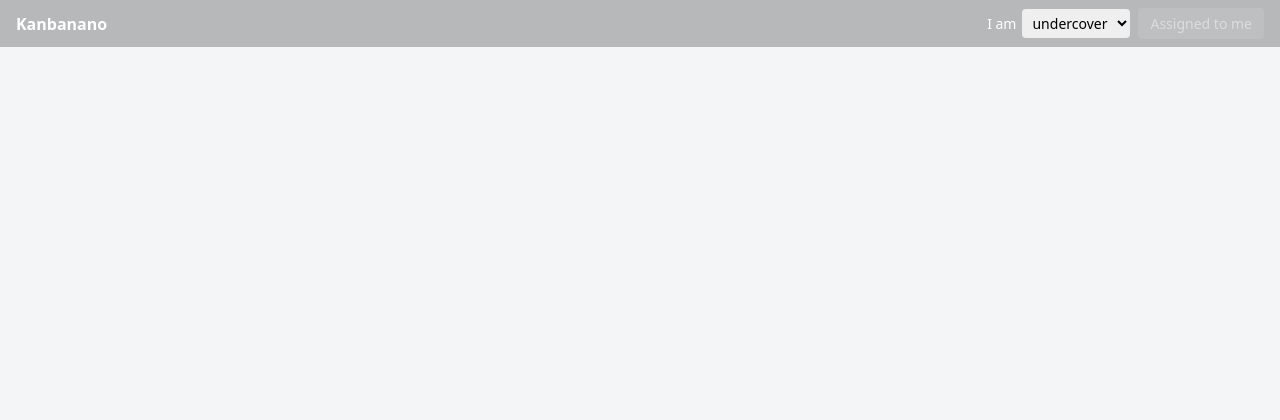
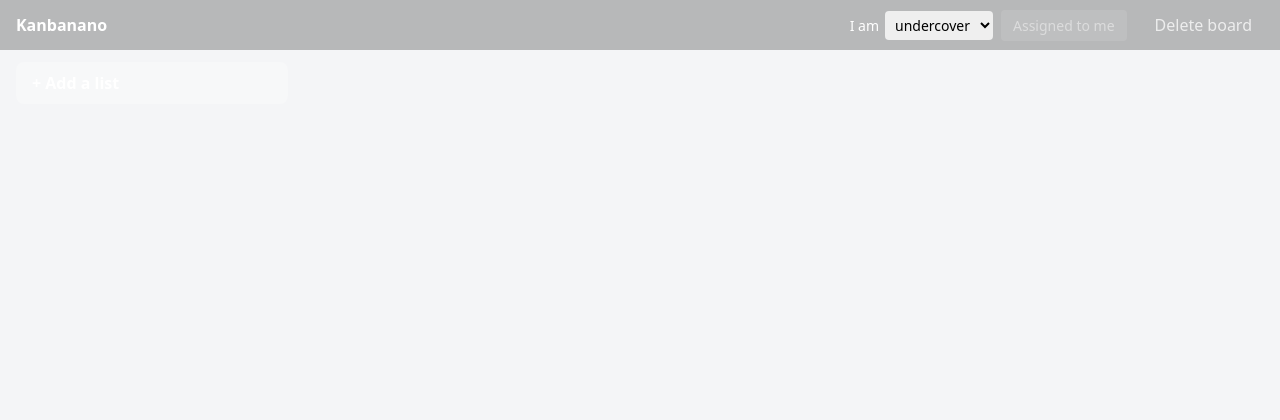
Before and after one commit to jgllanos/kanbanano, a FastAPI app: template app/templates/board.html in a window 1280 px wide. Shown: the top 420 px of the page. Run offline with FastAPI, Linux system fonts and the light colour scheme; the template is opened without the code that fills it, so the values that code supplies are empty.

Commit message:
Add board and list CRUD

```diff
--- a/app/main.py
+++ b/app/main.py
@@ -68,12 +68,15 @@ templates.env.filters["initials"] = initials
 templates.env.globals["LABEL_COLORS"] = db.LABEL_COLORS
 
 
-def clean_title(title: str) -> str:
-    """Titles are one line: collapse pasted newlines and runs of spaces. 400 if blank."""
-    title = " ".join(title.split())
-    if not title:
-        raise HTTPException(status_code=400, detail="Card title can't be empty")
-    return title
+def clean_text(value: str, what: str) -> str:
+    """Titles and names are one line: collapse pasted newlines and runs of spaces.
+
+    400 if nothing is left; `what` names the field in the message the user sees.
+    """
+    value = " ".join(value.split())
+    if not value:
+        raise HTTPException(status_code=400, detail=f"{what} can't be empty")
+    return value
 
 
 def attach_labels(conn: sqlite3.Connection, cards: list[dict]) -> list[dict]:
@@ -92,6 +95,22 @@ def attach_labels(conn: sqlite3.Connection, cards: list[dict]) -> list[dict]:
     ):
         by_id[row["card_id"]]["people" if row["kind"] == "person" else "labels"].append(row)
     return cards
+
+
+def load_board(conn: sqlite3.Connection, board_id: int) -> sqlite3.Row:
+    """One board. 404 if it's been deleted, which also covers a made-up URL."""
+    board = conn.execute("SELECT * FROM boards WHERE id = ?", (board_id,)).fetchone()
+    if board is None:
+        raise HTTPException(status_code=404, detail="This board was deleted")
+    return board
+
+
+def load_list(conn: sqlite3.Connection, list_id: int) -> sqlite3.Row:
+    """One list. 404 if it's been deleted."""
+    lst = conn.execute("SELECT * FROM lists WHERE id = ?", (list_id,)).fetchone()
+    if lst is None:
+        raise HTTPException(status_code=404, detail="This list was deleted")
+    return lst
 
 
 def load_lists(conn: sqlite3.Connection, board_id: int) -> list[dict]:
@@ -156,13 +175,6 @@ def board_labels(conn: sqlite3.Connection, board_id: int) -> dict[str, list]:
     return options
 
 
-def clean_label_name(name: str) -> str:
-    name = " ".join(name.split())
-    if not name:
-        raise HTTPException(status_code=400, detail="Name can't be empty")
-    return name
-
-
 def check_color(color: str) -> None:
     # Colors are rendered into style attributes, so this is also what keeps
     # arbitrary CSS out of the page.
@@ -187,22 +199,74 @@ def board_index(request: Request, conn: sqlite3.Connection = Depends(db.get_db))
     return templates.TemplateResponse(request, "index.html", {"boards": boards})
 
 
+@app.post("/boards")
+def create_board(
+    title: Annotated[str, Form()], conn: sqlite3.Connection = Depends(db.get_db)
+):
+    """Create an empty board and send the browser straight to it.
+
+    HX-Redirect rather than a 303 so a bad title comes back as a flash on the
+    index page like every other error, instead of a raw error page.
+    """
+    title = clean_text(title, "Board title")
+    with conn:
+        board_id = conn.execute("INSERT INTO boards (title) VALUES (?)", (title,)).lastrowid
+    return Response(status_code=204, headers={"HX-Redirect": f"/boards/{board_id}"})
+
+
 @app.get("/boards/{board_id}", response_class=HTMLResponse)
 def board_view(
     board_id: int, request: Request, conn: sqlite3.Connection = Depends(db.get_db)
 ):
-    board = conn.execute("SELECT * FROM boards WHERE id = ?", (board_id,)).fetchone()
-    if board is None:
-        raise HTTPException(status_code=404, detail="Board not found")
     return templates.TemplateResponse(
         request,
         "board.html",
         {
-            "board": board,
+            "board": load_board(conn, board_id),
             "lists": load_lists(conn, board_id),
             "people": board_labels(conn, board_id)["person"],
         },
     )
+
+
+@app.patch("/boards/{board_id}", response_class=HTMLResponse)
+def update_board(
+    board_id: int,
+    request: Request,
+    title: Annotated[str, Form()],
+    conn: sqlite3.Connection = Depends(db.get_db),
+):
+    """Rename a board. Returns the header, which replaces itself.
+
+    The field's value attribute has to come back from the server for the same
+    reason as a list's — see _list_header.html.
+    """
+    title = clean_text(title, "Board title")
+    with conn:
+        load_board(conn, board_id)
+        conn.execute("UPDATE boards SET title = ? WHERE id = ?", (title, board_id))
+        db.bump_version(conn, board_id)
+    return templates.TemplateResponse(
+        request,
+        "_board_header.html",
+        {
+            "board": load_board(conn, board_id),
+            "people": board_labels(conn, board_id)["person"],
+        },
+    )
+
+
+@app.delete("/boards/{board_id}")
+def delete_board(board_id: int, conn: sqlite3.Connection = Depends(db.get_db)):
+    """Delete a board and everything on it, then go back to the index.
+
+    No version bump: the row is gone, so other clients' polls get the 286 that
+    tells them the board is no longer there.
+    """
+    with conn:
+        load_board(conn, board_id)
+        conn.execute("DELETE FROM boards WHERE id = ?", (board_id,))
+    return Response(status_code=204, headers={"HX-Redirect": "/"})
 
 
 @app.get("/boards/{board_id}/poll", response_class=HTMLResponse)
@@ -215,7 +279,7 @@ def poll_board(
     the content newer than its label, never older: at worst the next poll
     fetches again, rather than missing a change.
     """
-    board = conn.execute("SELECT id, version FROM boards WHERE id = ?", (board_id,)).fetchone()
+    board = conn.execute("SELECT * FROM boards WHERE id = ?", (board_id,)).fetchone()
     if board is None:
         # 286 tells htmx to stop polling; the message replaces the lists.
         return HTMLResponse(
@@ -235,6 +299,58 @@ def poll_board(
     )
 
 
+@app.post("/lists", response_class=HTMLResponse)
+def create_list(
+    request: Request,
+    board_id: Annotated[int, Form()],
+    title: Annotated[str, Form()],
+    conn: sqlite3.Connection = Depends(db.get_db),
+):
+    """Append a list to the right-hand end of a board. Returns just the new list."""
+    title = clean_text(title, "List title")
+    with conn:
+        load_board(conn, board_id)
+        list_id = conn.execute(
+            """
+            INSERT INTO lists (board_id, title, position)
+            VALUES (?, ?, (SELECT COALESCE(MAX(position) + 1, 0) FROM lists WHERE board_id = ?))
+            """,
+            (board_id, title, board_id),
+        ).lastrowid
+        db.bump_version(conn, board_id)
+
+    lst = dict(load_list(conn, list_id), cards=[])
+    return templates.TemplateResponse(request, "_list.html", {"list": lst})
+
+
+@app.patch("/lists/{list_id}", response_class=HTMLResponse)
+def update_list(
+    list_id: int,
+    request: Request,
+    title: Annotated[str, Form()],
+    conn: sqlite3.Connection = Depends(db.get_db),
+):
+    """Rename a list. Returns the list's header, which replaces itself."""
+    title = clean_text(title, "List title")
+    with conn:
+        lst = load_list(conn, list_id)
+        conn.execute("UPDATE lists SET title = ? WHERE id = ?", (title, list_id))
+        db.bump_version(conn, lst["board_id"])
+    return templates.TemplateResponse(
+        request, "_list_header.html", {"list": load_list(conn, list_id)}
+    )
+
+
+@app.delete("/lists/{list_id}", response_class=HTMLResponse)
+def delete_list(list_id: int, conn: sqlite3.Connection = Depends(db.get_db)):
+    """Delete a list and its cards. Empty 200 for the same reason as delete_card."""
+    with conn:
+        lst = load_list(conn, list_id)
+        conn.execute("DELETE FROM lists WHERE id = ?", (list_id,))
+        db.bump_version(conn, lst["board_id"])
+    return HTMLResponse("")
+
+
 @app.post("/cards", response_class=HTMLResponse)
 def create_card(
     request: Request,
@@ -243,11 +359,9 @@ def create_card(
     conn: sqlite3.Connection = Depends(db.get_db),
 ):
     """Append a card to the bottom of a list. Returns just the new card's HTML."""
-    title = clean_title(title)
+    title = clean_text(title, "Card title")
     with conn:
-        lst = conn.execute("SELECT board_id FROM lists WHERE id = ?", (list_id,)).fetchone()
-        if lst is None:
-            raise HTTPException(status_code=404, detail="This list was deleted")
+        lst = load_list(conn, list_id)
         card_id = conn.execute(
             """
             INSERT INTO cards (list_id, title, position)
@@ -349,8 +463,7 @@ def reorder_lists(
 ):
     """Save list order after a drag. Takes the board's full list order."""
     with conn:
-        if conn.execute("SELECT 1 FROM boards WHERE id = ?", (board_id,)).fetchone() is None:
-            raise HTTPException(status_code=404, detail="This board was deleted")
+        load_board(conn, board_id)
         on_board = {
             row["id"]
             for row in conn.execute(
@@ -389,7 +502,7 @@ def update_card(
     saved since, reject with 409 rather than silently overwrite that edit.
     Returns the new card face and updated_at, both swapped out-of-band.
     """
-    title = clean_title(title)
+    title = clean_text(title, "Card title")
     description = "\n".join(description.splitlines()).strip()  # browsers send \r\n
     with conn:
         card = load_card(conn, card_id)
@@ -508,7 +621,7 @@ def create_label(
     Takes a card rather than a board because labels are created from the card
     modal. Labels pick a palette color; people get the next one automatically.
     """
-    name = clean_label_name(name)
+    name = clean_text(name, "Name")
     if kind == "label":
         check_color(color)
 
@@ -553,7 +666,7 @@ def update_label(
     Like POST /labels this is done from a card's modal, so it takes the card:
     the response is that modal's section, plus every card face showing the label.
     """
-    name = clean_label_name(name)
+    name = clean_text(name, "Name")
     check_color(color)
     with conn:
         card = load_card(conn, card_id)
--- a/app/static/app.css
+++ b/app/static/app.css
@@ -30,7 +30,28 @@ body {
 }
 .board-page .topbar { background: rgb(0 0 0 / 0.25); }
 .brand { font-weight: 700; color: inherit; text-decoration: none; }
-.board-title { margin: 0; font-size: 1.1rem; }
+
+/* The board title is an input styled to read as the heading it stands in for. */
+.board-rename { display: flex; min-width: 0; }
+.board-title {
+  width: 14rem;
+  min-width: 6rem;
+  max-width: 100%;
+  field-sizing: content; /* fits the title where supported */
+  padding: 0.25rem 0.375rem;
+  border: none;
+  border-radius: 4px;
+  background: transparent;
+  color: inherit;
+  font: inherit;
+  font-size: 1.1rem;
+  font-weight: 600;
+}
+.board-title:hover { background: rgb(255 255 255 / 0.15); }
+.board-title:focus { background: #fff; color: var(--text); outline: none; }
+
+.delete-board { color: rgb(255 255 255 / 0.75); }
+.delete-board:hover { background: #ae2e24; color: #fff; }
 
 /* "I am" picker and "Assigned to me" filter */
 .identity {
--- a/app/static/app.js
+++ b/app/static/app.js
@@ -1,37 +1,46 @@
 // Client code for Kanbanano. Plain script, no build step. Loaded before Alpine.
 
-// ---- Card composer --------------------------------------------------------
-// One per list, at most one open at a time. The form posts with htmx and the
-// server returns just the new card, appended to the list. The composer itself
-// is never replaced, so it keeps focus between cards.
+// ---- Composers ------------------------------------------------------------
+// Both the card composer and the "add a list" composer stay in the page between
+// submissions, so they keep focus and anything typed mid-request survives. This
+// wires up the part they share: the field empties as the request goes out, so
+// the user can start the next one immediately, and fills back in if it fails.
+// `onAdded` runs after a successful add.
+
+function composerForm(form, field, onAdded) {
+  let submitted = ""; // text of the in-flight request, put back if it fails
+
+  // htmx has already collected the form values when this fires, so clearing the
+  // field doesn't affect the request. Anything typed while it's in flight is the
+  // start of the next card or list.
+  form.addEventListener("htmx:configRequest", () => {
+    submitted = field.value;
+    field.value = "";
+  });
+
+  // Fires for success, HTTP errors, and network errors alike.
+  form.addEventListener("htmx:afterRequest", (event) => {
+    if (event.detail.successful) onAdded();
+    else field.value = [submitted, field.value].filter(Boolean).join(" ");
+    submitted = "";
+  });
+}
+
+// ---- List: card composer, and renaming ------------------------------------
+// One card composer per list, at most one open at a time. The server returns
+// just the new card, appended to the list. Renaming swaps the heading for a
+// field in place; see _list.html.
 
 document.addEventListener("alpine:init", () => {
   Alpine.data("boardList", () => ({
     composing: false,
-    submitted: "", // title of the in-flight request, put back if it fails
+    renaming: false,
 
     init() {
-      const form = this.$refs.form;
-      const title = this.$refs.title;
-
-      // htmx has already collected the form values when this fires, so clearing
-      // the textarea doesn't affect the request. Anything typed while the
-      // request is in flight is the start of the next card.
-      form.addEventListener("htmx:configRequest", () => {
-        this.submitted = title.value;
-        title.value = "";
-      });
-
-      // Fires for success, HTTP errors, and network errors alike.
-      form.addEventListener("htmx:afterRequest", (event) => {
-        if (event.detail.successful) {
-          const card = this.$refs.cards.lastElementChild;
-          card?.classList.add("just-added"); // exempt from the "Assigned to me" filter
-          card?.scrollIntoView({ block: "nearest" });
-        } else {
-          title.value = [this.submitted, title.value].filter(Boolean).join(" ");
-        }
-        this.submitted = "";
+      composerForm(this.$refs.form, this.$refs.title, () => {
+        const card = this.$refs.cards.lastElementChild;
+        card?.classList.add("just-added"); // exempt from the "Assigned to me" filter
+        card?.scrollIntoView({ block: "nearest" });
       });
     },
 
@@ -58,6 +67,30 @@ document.addEventListener("alpine:init", () => {
         event.preventDefault();
         if (this.$refs.title.value.trim()) this.$refs.form.requestSubmit();
       }
+    },
+  }));
+
+  // ---- "Add a list" composer ----------------------------------------------
+  // The last column of the board. New lists are swapped in just before it, so
+  // it stays at the right-hand end and the next title can be typed straight in.
+
+  Alpine.data("addList", () => ({
+    composing: false,
+
+    init() {
+      composerForm(this.$refs.form, this.$refs.title, () =>
+        this.$root.scrollIntoView({ block: "nearest", inline: "nearest" }),
+      );
+    },
+
+    open() {
+      this.composing = true;
+      this.$nextTick(() => this.$refs.title.focus());
+    },
+
+    // Hides the form but keeps any draft text for next time, as the card composer does.
+    close() {
+      this.composing = false;
     },
   }));
 
@@ -379,6 +412,10 @@ function initSortables() {
       ...dragOptions,
       draggable: ".list",
       handle: ".list-title",
+      // Keeps the "add a list" column at the end: it's the only child that
+      // isn't a list, and a list dropped past it would look out of place until
+      // the next refresh put it back.
+      onMove: ({ related }) => related.classList.contains("list"),
       onEnd: onListDrop,
     });
   }
@@ -404,7 +441,8 @@ document.addEventListener("htmx:afterSwap", initSortables);
 //
 // A refresh must not wreck what the user is in the middle of. It's held back,
 // and the board marked stale, only when it would replace something in use: a
-// form field it re-renders has focus (a composer, the "I am" picker), a drag
+// form field it re-renders has focus (a composer, a title field, the "I am"
+// picker), a drag
 // is under way, or one of our own saves is in flight. It then catches up as
 // soon as none of those hold. An open modal doesn't hold it back: the modal is
 // outside the refreshed area, so the board behind it stays live. A refresh
@@ -424,8 +462,8 @@ function pollAllowed() {
   return !stale && !document.hidden;
 }
 
-// Everything a refresh replaces: the lists, and the "I am" picker out-of-band.
-const REFRESHED_AREA = "#lists-container, #identity";
+// Everything a refresh replaces: the lists, and the header out-of-band.
+const REFRESHED_AREA = "#lists-container, #board-header";
 
 function refreshBlocked() {
   const active = document.activeElement;
@@ -515,6 +553,7 @@ function snapshotBoard() {
     draft: list.querySelector(".composer textarea").value,
   }));
   const justAdded = [...container.querySelectorAll(".card.just-added")].map((card) => card.id);
+  const newListDraft = container.querySelector("#add-list input[name=title]").value;
 
   return () => {
     document.getElementById("lists-container").scrollLeft = scrollLeft;
@@ -524,6 +563,7 @@ function snapshotBoard() {
       list.querySelector(".cards").scrollTop = scrollTop;
       list.querySelector(".composer textarea").value = draft;
     }
+    document.querySelector("#add-list input[name=title]").value = newListDraft;
     for (const id of justAdded) document.getElementById(id)?.classList.add("just-added");
   };
 }
--- /dev/null
+++ b/app/templates/_board_header.html
@@ -0,0 +1,29 @@
+{# The board's top bar. Refreshed out-of-band by a poll so a rename by someone else
+   shows up; everything with local state inside it (the title field, the "I am"
+   picker) is either server-truth or backed by localStorage, so nothing is lost.
+   app.js holds a refresh back while anything in here has focus. #}
+<header id="board-header" class="topbar" {% if oob %}hx-swap-oob="true"{% endif %}>
+  <a href="/" class="brand">Kanbanano</a>
+
+  {# Saves on `change`, so an unedited visit to the field sends nothing. The
+     response is this whole header again; see _list_header.html for why. #}
+  <form class="board-rename" hx-patch="/boards/{{ board.id }}" hx-trigger="change"
+        hx-target="#board-header" hx-swap="outerHTML">
+    <input class="board-title" name="title" value="{{ board.title }}" required maxlength="100"
+           aria-label="Board title" autocomplete="off"
+           @keydown.enter.prevent="$el.blur()"
+           @keydown.escape.prevent="$el.value = $el.defaultValue; $el.blur()">
+  </form>
+
+  {# oob=False: the picker rides along inside the header's own swap, and a nested
+     hx-swap-oob would make htmx swap it a second time. #}
+  {% with board_id=board.id, oob=False %}{% include "_identity.html" %}{% endwith %}
+
+  {# The confirm text deliberately doesn't name the board: this element isn't
+     re-rendered after a rename, so a name here could go stale. #}
+  <button type="button" class="delete-board"
+          hx-delete="/boards/{{ board.id }}"
+          hx-confirm="Delete this board? Every list and card on it goes too, and this can't be undone.">
+    Delete board
+  </button>
+</header>
--- a/app/templates/_board_refresh.html
+++ b/app/templates/_board_refresh.html
@@ -1,4 +1,4 @@
-{# Poll response when the board has changed: the lists container, plus the header's
-   "I am" picker out-of-band in case people were added, renamed or deleted. #}
+{# Poll response when the board has changed: the lists container, plus the header
+   out-of-band, which carries the board title and the "I am" picker. #}
 {% include "_lists.html" %}
-{% with board_id=board.id, oob=True %}{% include "_identity.html" %}{% endwith %}
+{% with oob=True %}{% include "_board_header.html" %}{% endwith %}
--- a/app/templates/_list.html
+++ b/app/templates/_list.html
@@ -1,6 +1,6 @@
 <section class="list" id="list-{{ list.id }}" data-list-id="{{ list.id }}" tabindex="0"
          x-data="boardList" @click.outside="close({ refocus: false })">
-  <h2 class="list-title">{{ list.title }}</h2>
+  {% include "_list_header.html" %}
   <ol class="cards" id="cards-{{ list.id }}" data-list-id="{{ list.id }}" x-ref="cards">
     {% for card in list.cards %}
       {% include "_card.html" %}
--- a/app/templates/_lists.html
+++ b/app/templates/_lists.html
@@ -2,4 +2,24 @@
   {% for list in lists %}
     {% include "_list.html" %}
   {% endfor %}
+
+  {# Inside the container so it scrolls with the lists. It isn't a .list, so it's
+     never draggable, and app.js keeps lists from being dropped past it. New lists
+     are inserted just before it. #}
+  <div id="add-list" class="add-list" x-data="addList">
+    <button type="button" class="add-list-open" x-show="!composing" @click="open()">
+      + Add a list
+    </button>
+    <form x-show="composing" x-cloak x-ref="form"
+          hx-post="/lists" hx-target="#add-list" hx-swap="beforebegin">
+      <input type="hidden" name="board_id" value="{{ board.id }}">
+      <input type="text" name="title" x-ref="title" required maxlength="100"
+             placeholder="List title" aria-label="New list title" autocomplete="off"
+             @keydown.escape.prevent="close()">
+      <div class="composer-actions">
+        <button type="submit" class="primary">Add list</button>
+        <button type="button" @click="close()">Cancel</button>
+      </div>
+    </form>
+  </div>
 </div>
--- a/app/templates/board.html
+++ b/app/templates/board.html
@@ -4,14 +4,10 @@
 
 {% block body %}
 <div class="board-page" style="background: {{ board.background }}">
-  <header class="topbar">
-    <a href="/" class="brand">Kanbanano</a>
-    <h1 class="board-title">{{ board.title }}</h1>
-    {% with board_id=board.id %}{% include "_identity.html" %}{% endwith %}
-  </header>
+  {% include "_board_header.html" %}
 
-  {# Polling swaps only #lists-container (and the "I am" picker, whose state is in
-     localStorage). Keep anything else with local UI state outside it. #}
+  {# Polling swaps only #lists-container and #board-header, whose local state is
+     either in localStorage or reconstructible. Keep anything else outside both. #}
   {% include "_lists.html" %}
 </div>
 
```
Also changed, not shown: other parts of app/static/app.css (+68 -1 lines), app/db.py (+5 -2 lines), app/templates/_list_header.html (added, +26 -0 lines), app/templates/index.html (+9 -1 lines), pyproject.toml (+10 -0 lines), 1 other file.
